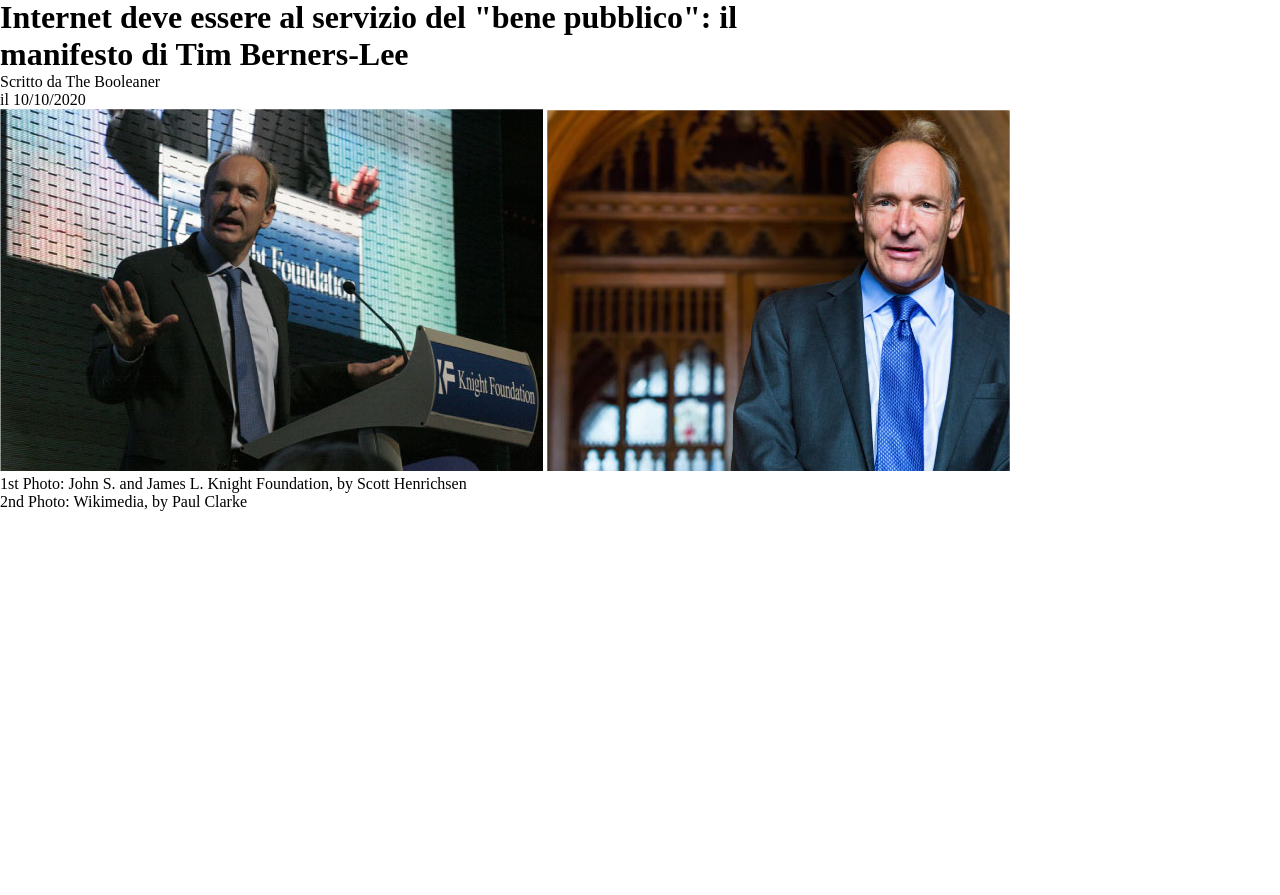
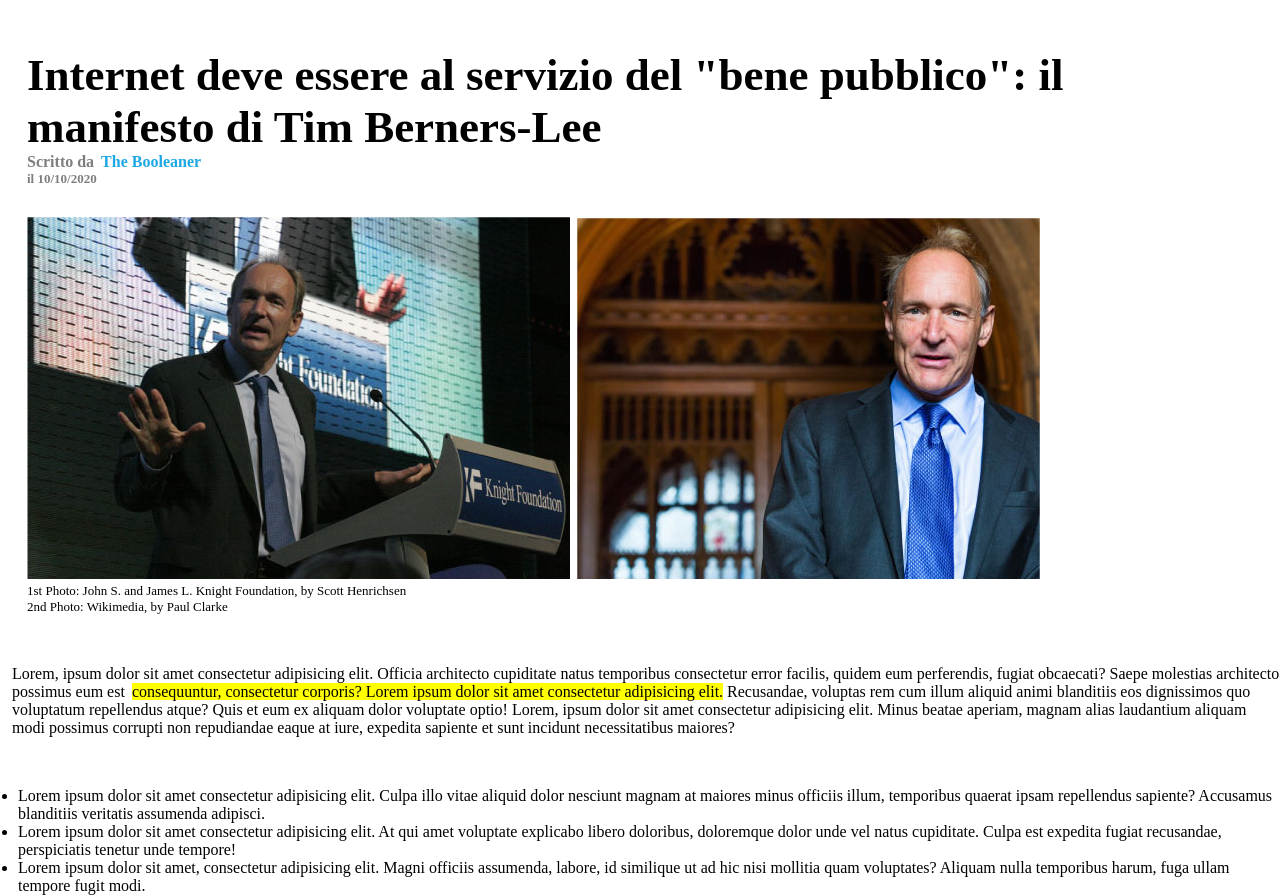
Before and after one commit to KevinZucca/html-css-booleaner, a plain HTML site: page index.html in a window 1280 px wide. Shown: the part 201-1096 px from the top of the page. Before the commit the page ends 800 px from the top, so only its background shows below. Drawn offline with Linux system fonts and the light colour scheme.

Commit message:
Parte centrale lorem

```diff
--- a/css/style.css
+++ b/css/style.css
@@ -2,6 +2,7 @@
     box-sizing: border-box;
     margin: 0;
     padding: 0;
+    margin-left: 3px;
 }
 
 header {
@@ -10,11 +11,46 @@ header {
     background-color: #4EA0ff;
     background-size: contain;
     background-position: top;
+    margin: auto;
 }
 
 #logo {
     height: 100px;
     width: 400px;
     margin-top: 80px;
-    margin-left: 10px;
 }
+
+.titolo {
+    margin: 50px auto 50px 15px;
+}
+
+h1 {
+    font-size: 45px;
+}
+
+#booleaner {
+    color: #1DA7E4;
+}
+
+.grey {
+    color: #7E7E7E;
+    font-weight: 600;
+}
+
+#data {
+    font-size: small;
+    margin-bottom: 30px;
+}
+
+.photo-description {
+    font-size: small;
+    font-weight: 500;
+}
+
+#yellow {
+    background-color: yellow;
+}
+
+.lorem {
+    margin-bottom: 50px;
+}
--- a/index.html
+++ b/index.html
@@ -25,6 +25,18 @@
             <p class="photo-description">2nd Photo: Wikimedia, by Paul Clarke</p>
         </div>
 
+        <!-- SECONDA SEZIONE -->
+        <div class="lorem">
+            Lorem, ipsum dolor sit amet consectetur adipisicing elit. Officia architecto cupiditate natus temporibus consectetur error facilis, quidem eum perferendis, fugiat obcaecati? Saepe molestias architecto possimus eum est <span id="yellow">consequuntur, consectetur corporis? Lorem ipsum dolor sit amet consectetur adipisicing elit.</span> Recusandae, voluptas rem cum illum aliquid animi blanditiis eos dignissimos quo voluptatum repellendus atque? Quis et eum ex aliquam dolor voluptate optio! Lorem, ipsum dolor sit amet consectetur adipisicing elit. Minus beatae aperiam, magnam alias laudantium aliquam modi possimus corrupti non repudiandae eaque at iure, expedita sapiente et sunt incidunt necessitatibus maiores?
+        </div>
+
+        <div>
+            <ul>
+                <li>Lorem ipsum dolor sit amet consectetur adipisicing elit. Culpa illo vitae aliquid dolor nesciunt magnam at maiores minus officiis illum, temporibus quaerat ipsam repellendus sapiente? Accusamus blanditiis veritatis assumenda adipisci.</li>
+                <li>Lorem ipsum dolor sit amet consectetur adipisicing elit. At qui amet voluptate explicabo libero doloribus, doloremque dolor unde vel natus cupiditate. Culpa est expedita fugiat recusandae, perspiciatis tenetur unde tempore!</li>
+                <li>Lorem ipsum dolor sit amet, consectetur adipisicing elit. Magni officiis assumenda, labore, id similique ut ad hic nisi mollitia quam voluptates? Aliquam nulla temporibus harum, fuga ullam tempore fugit modi.</li>
+            </ul>
+        </div>
 
     </main>
 
```
